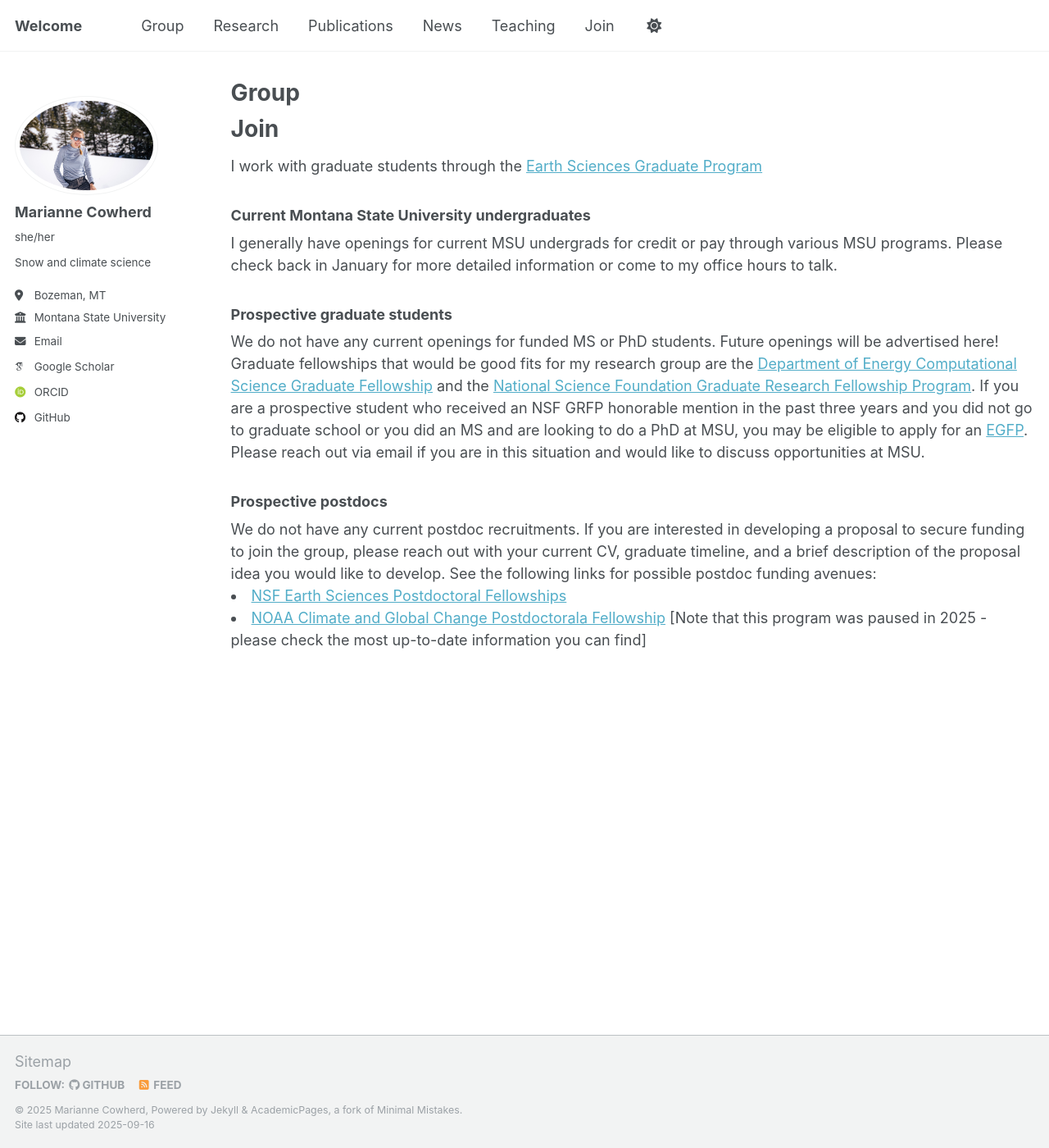
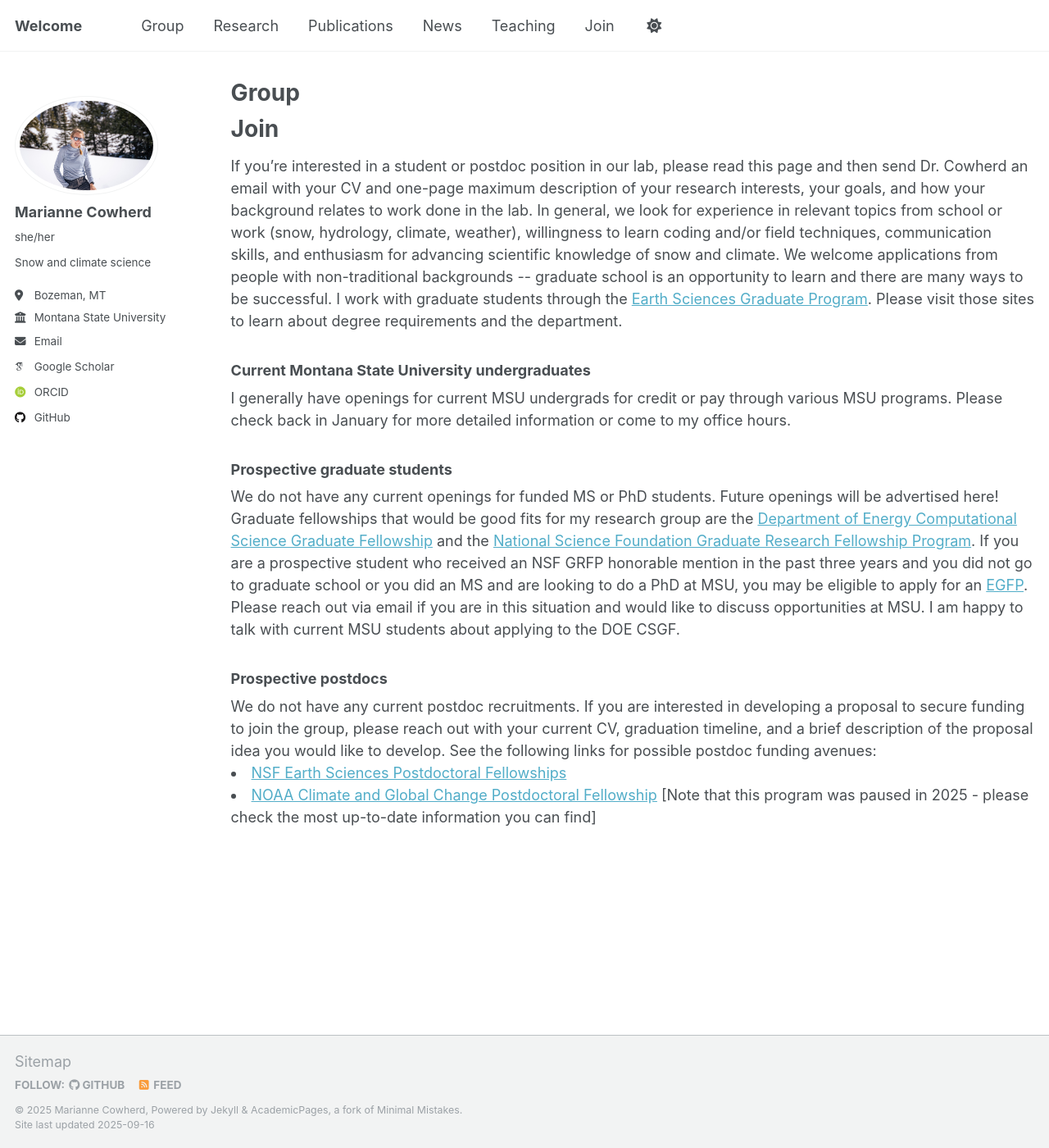
Before and after one commit to mariannecowherd/mariannecowherd.github.io, a Jekyll site: the page built from _pages/join.html, in a window 1280 px wide and 1400 px high. Shown: the whole window at 82% size. Built offline with Jekyll 4.4.1, drawn with Linux system fonts in a browser that asks for light colours; some web fonts are replaced; a script that is not in the unit is left out.

Commit message:
Update join.html

```diff
--- a/_pages/join.html
+++ b/_pages/join.html
@@ -6,12 +6,17 @@ author_profile: true
 ---
 
 <h1>Join</h1>
+If you’re interested in a student or postdoc position in our lab, please read this page and then send Dr. Cowherd an email with your CV and one-page maximum description
+of your research interests, your goals, and how your background relates to work done in the lab. In general, we look for experience in relevant topics from school or work (snow, hydrology, climate, weather),
+willingness to learn coding and/or field techniques, communication skills, and enthusiasm for advancing scientific knowledge of snow and climate. We welcome applications from people with non-traditional backgrounds -- graduate school is
+an opportunity to learn and there are many ways to be successful.
 
-I work with graduate students through the <a href="https://www.montana.edu/earthsciences/graduate-program/index.html" target="_blank" rel="noopener noreferrer">Earth Sciences Graduate Program</a>
+I work with graduate students through the <a href="https://www.montana.edu/earthsciences/graduate-program/index.html" target="_blank" rel="noopener noreferrer">Earth Sciences Graduate Program</a>.
+Please visit those sites to learn about degree requirements and the department.
 
 <h3>Current Montana State University undergraduates</h3>
 I generally have openings for current MSU undergrads for credit or pay through various MSU programs. Please check back in January for more detailed information or come
-to my office hours to talk.
+to my office hours.
 
 <h3>Prospective graduate students</h3>
 We do not have any current openings for funded MS or PhD students. Future openings will be advertised here!
@@ -24,11 +29,13 @@ the  <a href = "https://www.nsf.gov/funding/opportunities/grfp-nsf-graduate-rese
 If you are a prospective student who received an NSF GRFP honorable mention in the past three years and you did not go to graduate school or you did an MS and are looking to do a PhD at MSU,
 you may be eligible to apply for an <a href="https://www.nsf.gov/funding/opportunities/egfp-nsf-epscor-graduate-fellowship-program/nsf24-588/solicitation">EGFP</a>. Please reach out via email if you are in this situation and would like to discuss opportunities at MSU.
 
+I am happy to talk with current MSU students about applying to the DOE CSGF.
+
 <h3>Prospective postdocs</h3>
 We do not have any current postdoc recruitments.
 
-If you are interested in developing a proposal to secure funding to join the group, please reach out with your current CV, graduate timeline, and a brief description
+If you are interested in developing a proposal to secure funding to join the group, please reach out with your current CV, graduation timeline, and a brief description
 of the proposal idea you would like to develop. See the following links for possible postdoc funding avenues: <br>
 <li><a href = "https://www.nsf.gov/funding/opportunities/ear-pf-earth-sciences-postdoctoral-fellowships"> NSF Earth Sciences Postdoctoral Fellowships</a></li>
-<li><a href = "https://cpaess.ucar.edu/cgc"> NOAA Climate and Global Change Postdoctorala Fellowship</a> [Note that this program was paused in 2025 - please check
+<li><a href = "https://cpaess.ucar.edu/cgc"> NOAA Climate and Global Change Postdoctoral Fellowship</a> [Note that this program was paused in 2025 - please check
 the most up-to-date information you can find] </li>
```
